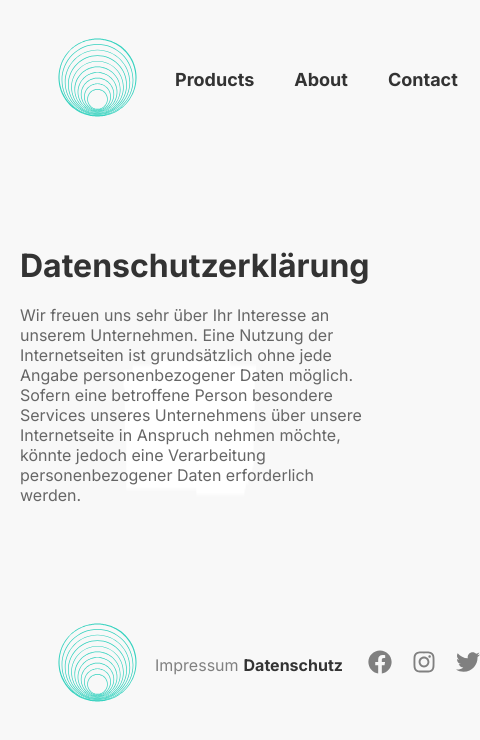
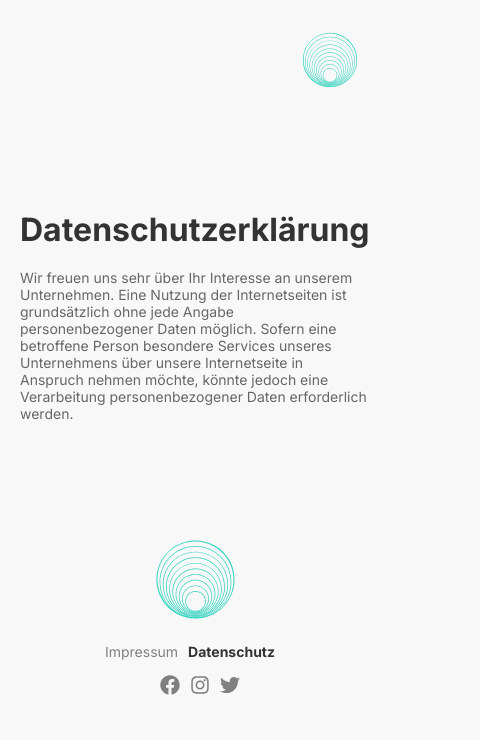
Before and after one commit to t3mr0i/tethree-watch, a React (Create React App) app: page /datenschutz in a window 390 px wide. Shown: the top 740 px of the page, 480 px wide, since content can reach past the window. Built offline with nearby package versions, Linux system fonts and the light colour scheme.

Commit message:
responsivness

```diff
--- a/src/App.js
+++ b/src/App.js
@@ -33,38 +33,21 @@ body {
   height: 100%;
   z-index: -1;
 }
+@media (max-width: 768px) {
+  body {
+    font-size: 14px;
+  }
+}
 `;
 
 const App = () => {
   const threeCanvasRef = useRef(null);
 
-  useEffect(() => {
-    const canvas = threeCanvasRef.current;
-    const renderer = new THREE.WebGLRenderer({ canvas, alpha: true });
-    const camera = new THREE.PerspectiveCamera(75, window.innerWidth / window.innerHeight, 0.1, 1000);
-    const scene = new THREE.Scene();
-    const geometry = new THREE.BoxGeometry(1, 1, 1);
-    const material = new THREE.MeshBasicMaterial({ color: '#fff' });
-    const cube = new THREE.Mesh(geometry, material);
 
-    scene.add(cube);
-
-    camera.position.z = 5;
-
-    const animate = () => {
-      requestAnimationFrame(animate);
-      cube.rotation.x += 0.01;
-      cube.rotation.y += 0.01;
-      renderer.render(scene, camera);
-    };
-
-    animate();
-  }, []);
 
   return (
     <Router>
       <GlobalStyle />
-      <canvas ref={threeCanvasRef} id="threeCanvas" />
       <Header scrollTo={scrollTo} />
       <Routes>
         <Route
--- a/src/components/AboutUs.js
+++ b/src/components/AboutUs.js
@@ -17,6 +17,7 @@ const ContentContainer = styled.div`
   align-items: center;
   max-width: 800px;
   padding: 0 20px;
+  width: 90%;
 `;
 
 const Image = styled(motion.img)`
@@ -25,14 +26,22 @@ const Image = styled(motion.img)`
 `;
 
 const Title = styled(motion.h1)`
-  font-size: 32px;
+  font-size: 24px;
   margin: 0 0 20px 0;
+
+  @media (min-width: 768px) {
+    font-size: 32px;
+  }
 `;
 
 const Text = styled(motion.p)`
-  font-size: 16px;
+  font-size: 14px;
   line-height: 1.5;
   text-align: center;
+
+  @media (min-width: 768px) {
+    font-size: 16px;
+  }
 `;
 
 const About = () => {
--- a/src/components/Contact.js
+++ b/src/components/Contact.js
@@ -10,18 +10,23 @@ const ContactContainer = styled.section`
 `;
 
 const ContactTitle = styled.h2`
-  font-size: 36px;
+  font-size: 28px;
   color: #333;
   text-align: center;
   width: 100%;
   margin-bottom: 40px;
+
+  @media (min-width: 768px) {
+    font-size: 36px;
+  }
 `;
 
 const ContactForm = styled.form`
   display: flex;
   flex-direction: column;
   align-items: center;
-  width: 600px;
+  width: 100%;
+  max-width: 600px;
 `;
 
 const FormGroup = styled.div`
@@ -31,31 +36,44 @@ const FormGroup = styled.div`
   margin-bottom: 20px;
 `;
 
+
 const FormLabel = styled.label`
-  font-size: 16px;
+  font-size: 14px;
   color: #333;
   margin-bottom: 5px;
+
+  @media (min-width: 768px) {
+    font-size: 16px;
+  }
 `;
 
 const FormInput = styled.input`
-  font-size: 16px;
+  font-size: 14px;
   padding: 10px;
   border: 1px solid #ccc;
   border-radius: 5px;
   width: 100%;
+
+  @media (min-width: 768px) {
+    font-size: 16px;
+  }
 `;
 
 const FormTextarea = styled.textarea`
-  font-size: 16px;
+  font-size: 14px;
   padding: 10px;
   border: 1px solid #ccc;
   border-radius: 5px;
   width: 100%;
   resize: vertical;
+
+  @media (min-width: 768px) {
+    font-size: 16px;
+  }
 `;
 
 const FormSubmitButton = styled.button`
-  font-size: 16px;
+  font-size: 14px;
   padding: 10px 20px;
   background-color: #333;
   color: #fff;
@@ -64,6 +82,10 @@ const FormSubmitButton = styled.button`
   cursor: pointer;
   &:hover {
     background-color: #666;
+  }
+
+  @media (min-width: 768px) {
+    font-size: 16px;
   }
 `;
 
--- a/src/components/EmailSubscription.js
+++ b/src/components/EmailSubscription.js
@@ -10,17 +10,27 @@ const SubscriptionContainer = styled.section`
 `;
 
 const SubscriptionTitle = styled.h2`
-  font-size: 36px;
+  font-size: 28px;
   color: #333;
   text-align: center;
   width: 100%;
   margin-bottom: 40px;
+
+  @media (min-width: 768px) {
+    font-size: 36px;
+  }
 `;
 
 const SubscriptionForm = styled.form`
   display: flex;
+  flex-direction: column;
   justify-content: center;
   align-items: center;
+  width: 100%;
+
+  @media (min-width: 768px) {
+    flex-direction: row;
+  }
 `;
 
 const SubscriptionInput = styled.input`
@@ -28,9 +38,13 @@ const SubscriptionInput = styled.input`
   padding: 10px;
   border: 1px solid #ccc;
   border-radius: 5px;
-  width: 300px;
+  width: 90%;
+  max-width: 300px;
+
+  @media (min-width: 768px) {
+    width: 300px;
+  }
 `;
-
 const SubscriptionButton = styled.button`
   font-size: 16px;
   padding: 10px 20px;
@@ -40,6 +54,12 @@ const SubscriptionButton = styled.button`
   border-radius: 5px;
   cursor: pointer;
   margin-left: 10px;
+  margin-top: 10px;
+
+  @media (min-width: 768px) {
+    margin-top: 0;
+  }
+
   &:hover {
     background-color: #666;
   }
--- a/src/components/Footer.js
+++ b/src/components/Footer.js
@@ -6,10 +6,66 @@ import { FaFacebook, FaInstagram, FaTwitter } from 'react-icons/fa';
 
 const FooterContainer = styled.footer`
   display: flex;
-  justify-content: space-between;
+  flex-direction: column;
+  justify-content: center;
   align-items: center;
   background-color: #f8f8f8;
   padding: 20px 40px;
+
+  @media (min-width: 768px) {
+    flex-direction: row;
+    justify-content: space-between;
+  }
+`;
+
+const FooterNav = styled.nav`
+  display: flex;
+  margin-bottom: 15px;
+
+  @media (min-width: 768px) {
+    margin-bottom: 0;
+  }
+`;
+
+const NavLinkStyled = styled(NavLink)`
+  color: grey;
+  padding-right: 5px;
+  margin-right: 5px;
+  text-decoration: none;
+  transition: color 0.3s ease;
+  font-size: 14px;
+
+  &:hover {
+    color: #cccccc;
+  }
+
+  &.active {
+    font-weight: bold;
+    color: #333;
+  }
+
+  @media (min-width: 768px) {
+    font-size: 16px;
+    padding-right: 15px;
+    margin-right: 15px;
+  }
+`;
+
+const SocialIcon = styled.a`
+  font-size: 20px;
+  color: grey;
+  text-decoration: none;
+  margin-left: 10px;
+  transition: color 0.3s ease;
+
+  &:hover {
+    color: #cccccc;
+  }
+
+  @media (min-width: 768px) {
+    font-size: 24px;
+    margin-left: 20px;
+  }
 `;
 
 const FooterLogo = styled(NavLink)`
@@ -19,42 +75,11 @@ const FooterLogo = styled(NavLink)`
   color: grey;
 `;
 
-const FooterNav = styled.nav`
-  display: flex;
-`;
-
-const NavLinkStyled = styled(NavLink)`
-  color: grey;
-  padding-right: 5px;
-  text-decoration: none;
-  transition: color 0.3s ease;
-
-  &:hover {
-    color: #cccccc;
-  }
-
-  &.active {
-    font-weight: bold;
-    color: #333;
-  }
-`;
-
 const SocialMedia = styled.div`
   display: flex;
   align-items: center;
 `;
 
-const SocialIcon = styled.a`
-  font-size: 24px;
-  color: grey;
-  text-decoration: none;
-  margin-left: 20px;
-  transition: color 0.3s ease;
-
-  &:hover {
-    color: #cccccc;
-  }
-`;
 const FacebookIcon = styled(FaFacebook)``;
 const InstagramIcon = styled(FaInstagram)``;
 const TwitterIcon = styled(FaTwitter)``;
--- a/src/components/Header.js
+++ b/src/components/Header.js
@@ -10,10 +10,18 @@ const HeaderContainer = styled.header`
   align-items: center;
   padding: 20px 40px;
   background-color: var(--color-background);
+
+  @media (max-width: 768px) {
+    padding: 20px 20px;
+  }
 `;
 
 const Logo = styled.img`
   height: 115px;
+
+  @media (max-width: 768px) {
+    height: 80px;
+  }
 `;
 
 const NavLinks = styled.ul`
@@ -21,6 +29,10 @@ const NavLinks = styled.ul`
   list-style: none;
   margin: 0;
   padding: 0;
+
+  @media (max-width: 768px) {
+    display: none;
+  }
 `;
 
 const StyledNavLink = styled.a`
@@ -42,9 +54,32 @@ const StyledNavLink = styled.a`
   }
 `;
 
+const HamburgerMenu = styled.button`
+  display: none;
+  background-color: transparent;
+  border: none;
+  cursor: pointer;
+
+  @media (max-width: 768px) {
+    display: block;
+  }
+`;
+
 const Header = () => {
   return (
     <HeaderContainer data-scroll="top">
+            <HamburgerMenu onClick={<NavLinks>
+        <StyledNavLink as={ScrollLink} to="products" smooth={true} duration={500}>
+          Products
+        </StyledNavLink>
+        <StyledNavLink as={ScrollLink} to="about" smooth={true} duration={500}>
+          About
+        </StyledNavLink>
+        <StyledNavLink as={ScrollLink} to="contact" smooth={true} duration={500}>
+          Contact
+        </StyledNavLink>
+      </NavLinks>}></HamburgerMenu>
+
       <a href="/" onClick={() => scroll.scrollToTop()}>
         <Logo src={LogoPic} alt="Tethree" />
       </a>
--- a/src/components/Hero/index.js
+++ b/src/components/Hero/index.js
@@ -4,7 +4,7 @@ import { motion } from 'framer-motion';
 import heroImage from '../../assets/hero-image.png';
 
 const HeroContainer = styled(motion.section)`
-  height: 50vh;
+  height: 40vh;
   display: flex;
   align-items: center;
   justify-content: center;
@@ -13,8 +13,11 @@ const HeroContainer = styled(motion.section)`
   background-position: center;
   color: #fff;
   text-align: center;
+
+  @media (min-width: 768px) {
+    height: 50vh;
+  }
 `;
-
 const heroVariant = {
   hidden: { opacity: 0 },
   visible: { opacity: 1, transition: { duration: 0.8 } },
```
